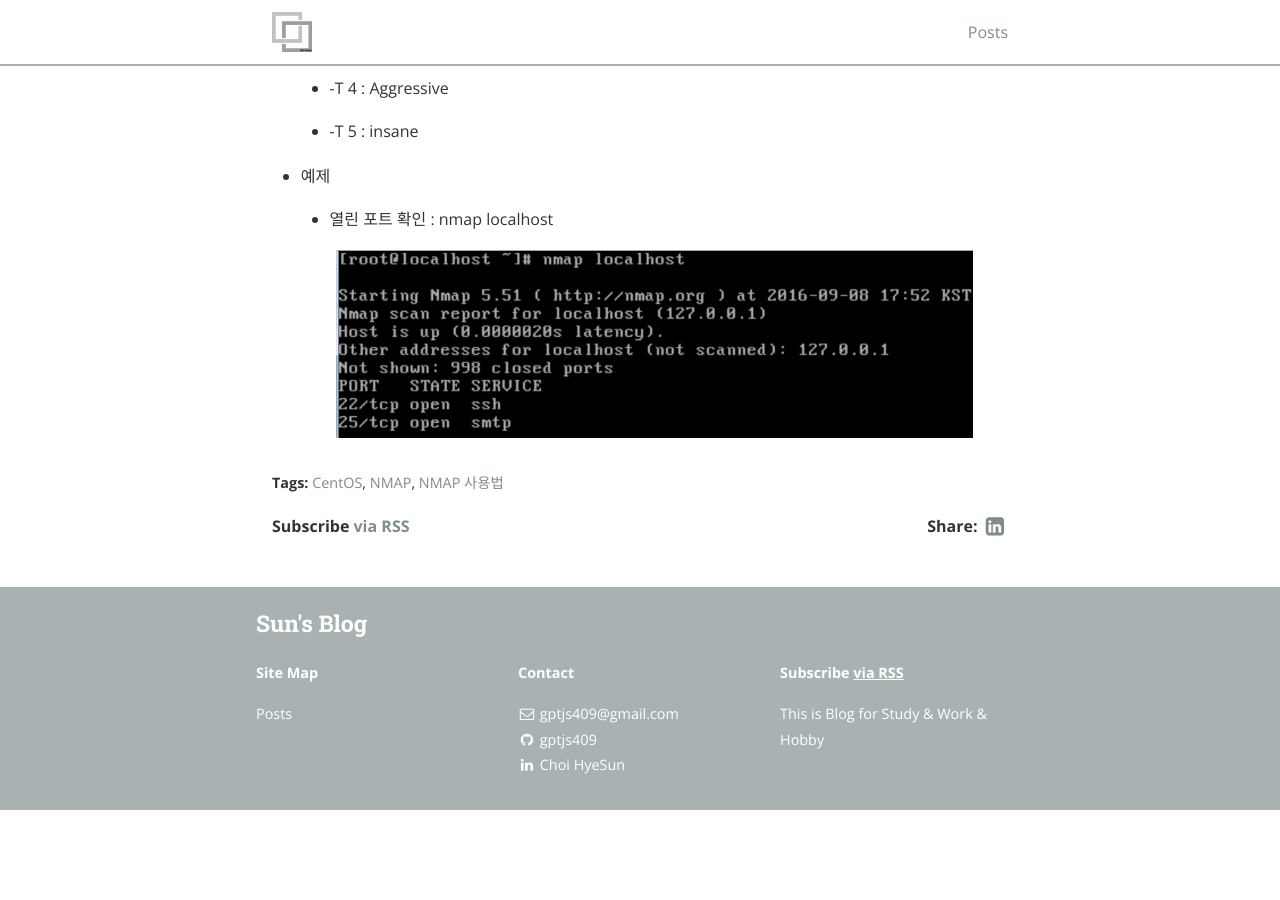
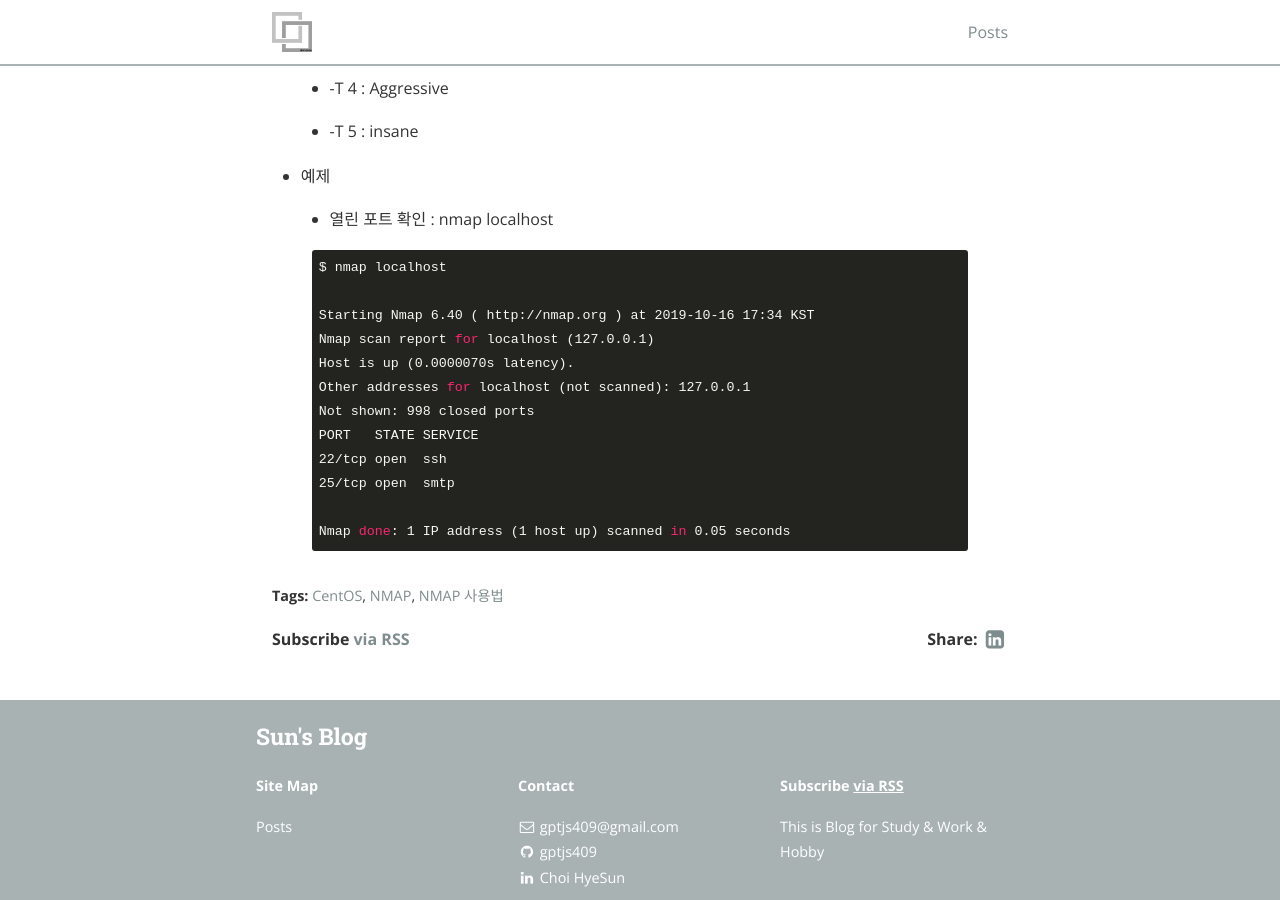
Before and after one commit to gptjs409/gptjs409.github.io, a Jekyll site: the page built from _posts/infra/2016-09-09-nmap.md, in a window 1280 px wide and 900 px high, scrolled down 2840 px. Built offline with Jekyll 4.4.1, drawn with Linux system fonts in a browser that asks for light colours; nearby versions of some CDN libraries; before the commit the page ends 3650 px from its top, so only the background shows below that.

Commit message:
Update 2016-09-09-nmap.md

```diff
--- a/_posts/infra/2016-09-09-nmap.md
+++ b/_posts/infra/2016-09-09-nmap.md
@@ -128,4 +128,17 @@ yum install -y nmap
 
   - 열린 포트 확인 : nmap localhost
 
-  ![image](/img/2016-09-09/nmap-001-test1.png)
+{% highlight bash %}
+$ nmap localhost
+
+Starting Nmap 6.40 ( http://nmap.org ) at 2019-10-16 17:34 KST
+Nmap scan report for localhost (127.0.0.1)
+Host is up (0.0000070s latency).
+Other addresses for localhost (not scanned): 127.0.0.1
+Not shown: 998 closed ports
+PORT   STATE SERVICE
+22/tcp open  ssh
+25/tcp open  smtp
+
+Nmap done: 1 IP address (1 host up) scanned in 0.05 seconds
+{% endhighlight %}
```
